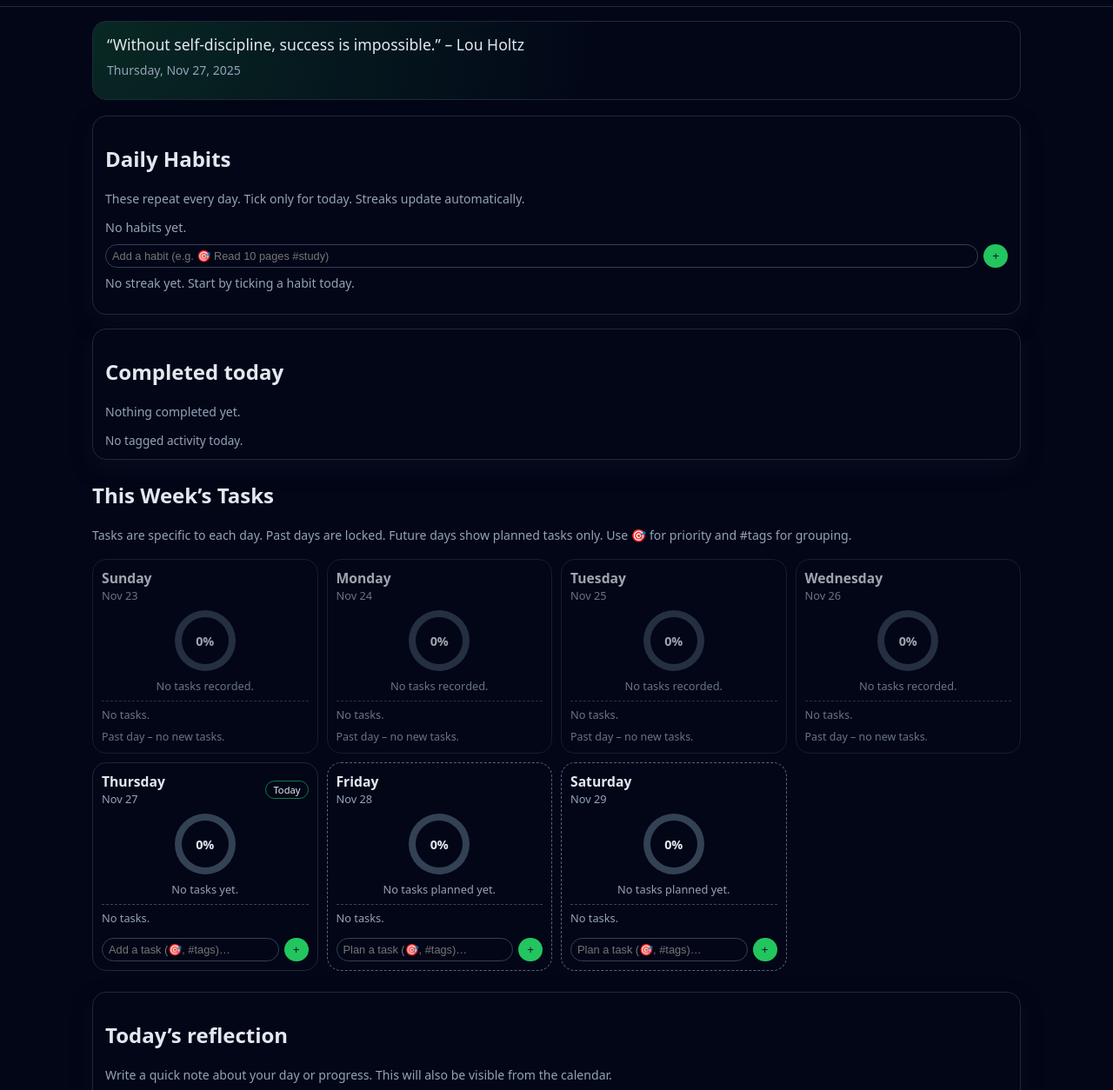
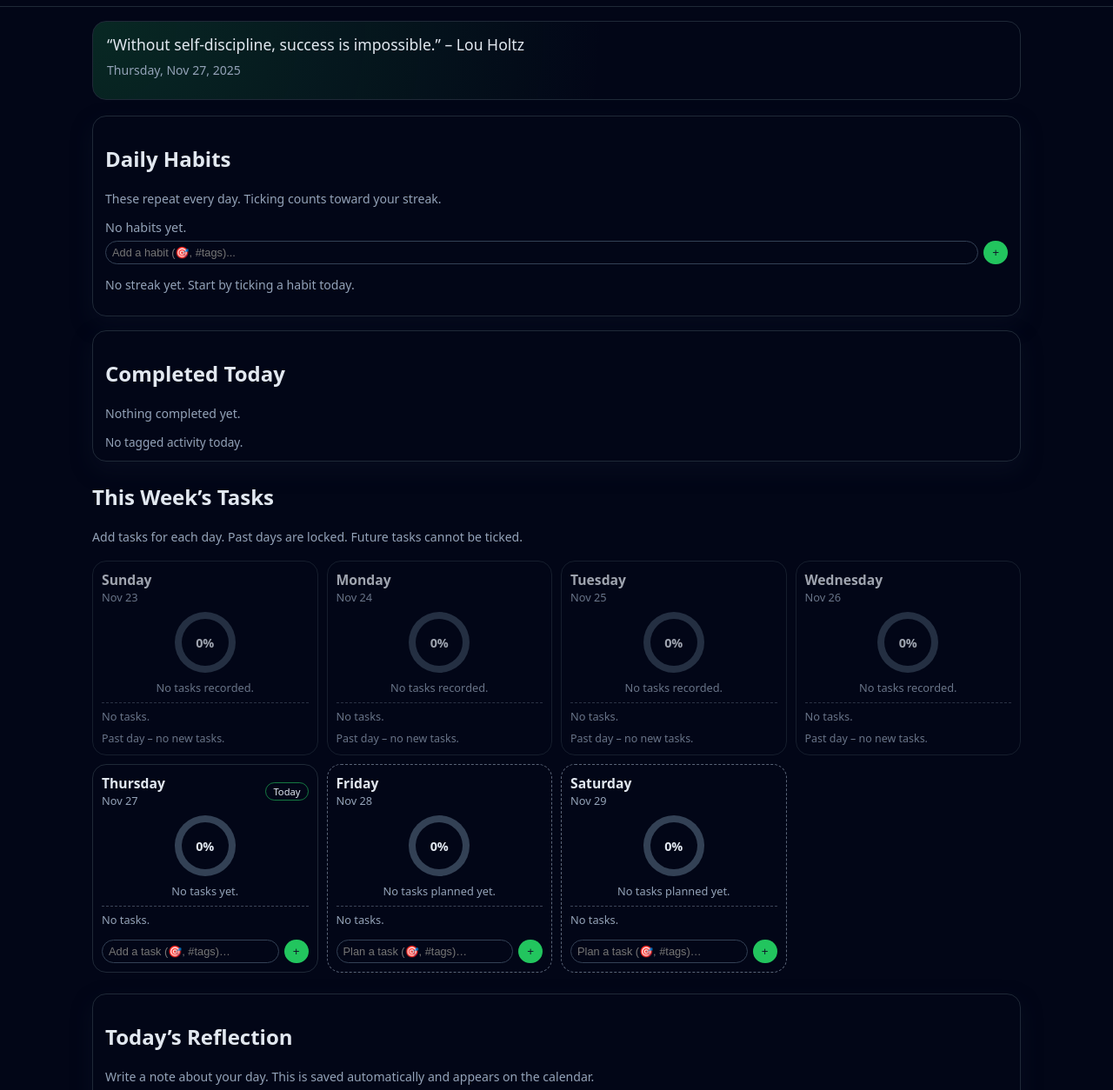
Before and after one commit to Aki17-bored/Vrix, a plain HTML site: page index.html in a window 1280 px wide. Shown: the part 46-1300 px from the top of the page at 87% size. Drawn offline with Linux system fonts and the light colour scheme.

Commit message:
Update index.html

```diff
--- a/index.html
+++ b/index.html
@@ -1,88 +1,114 @@
 <!DOCTYPE html>
 <html lang="en">
 <head>
-  <meta charset="UTF-8">
-  <meta name="viewport" content="width=device-width, initial-scale=1">
-  <title>Vrix – Habit & Task Tracker</title>
+    <meta charset="UTF-8" />
+    <meta name="viewport" content="width=device-width, initial-scale=1" />
 
-  <link rel="manifest" href="manifest.json">
-  <meta name="theme-color" content="#020617">
+    <title>Vrix – Dashboard</title>
 
-  <link rel="stylesheet" href="css/style.css">
+    <!-- PWA -->
+    <link rel="manifest" href="manifest.json" />
+    <meta name="theme-color" content="#020617" />
+
+    <!-- Styles & Scripts -->
+    <link rel="stylesheet" href="css/style.css" />
     <script defer src="js/quote.js"></script>
     <script defer src="js/app.js"></script>
 </head>
+
 <body>
-<!-- VRIX SPLASH SCREEN -->
+
+<!-- ===============================
+      VRIX SPLASH SCREEN
+================================= -->
 <div id="splash" class="splash-screen">
     <div class="splash-inner">
-    <img src="img/vrix-logo-192.png" alt="Vrix logo" class="splash-logo">
+        <img src="img/vrix-logo-192.png" class="splash-logo" alt="Vrix Logo">
         <h1 class="splash-title">Vrix</h1>
         <p class="splash-tagline">Turn your day into a game.</p>
     </div>
 </div>
 
+<!-- ===============================
+           HEADER
+================================= -->
 <header class="top-header">
     <div class="logo">
-    <img src="img/vrix-logo.png" alt="Vrix logo" class="logo-icon">
+        <img src="img/vrix-logo.png" class="logo-icon" alt="Vrix Logo">
         <span>Vrix</span>
     </div>
+
     <nav>
         <a href="index.html" class="active">Dashboard</a>
         <a href="weekly.html">Stats</a>
         <a href="monthly.html">Calendar</a>
         <a href="settings.html">Settings</a>
     </nav>
+
     <button id="themeToggle" class="theme-btn">🌙</button>
 </header>
 
+<!-- ===============================
+           MAIN CONTENT
+================================= -->
 <main class="container">
-  <!-- MOTIVATIONAL QUOTE -->
+
+    <!-- 1️⃣ MOTIVATIONAL QUOTE -->
     <section class="quote-box">
         <div id="quoteText" class="quote-text"></div>
         <p id="todayLabel" class="small quote-date"></p>
     </section>
 
-  <!-- DAILY HABITS -->
+    <!-- 2️⃣ DAILY HABITS -->
     <section class="todo-box">
         <h2 class="todo-title">Daily Habits</h2>
-    <p class="small">
-      These repeat every day. Tick only for today. Streaks update automatically.
-    </p>
+        <p class="small">These repeat every day. Ticking counts toward your streak.</p>
 
         <div id="habitList"></div>
 
-    <form id="habitForm" class="add-task" style="margin-top: 10px;">
-      <input id="habitInput" type="text" placeholder="Add a habit (e.g. 🎯 Read 10 pages #study)" autocomplete="off">
+        <form id="habitForm" class="add-task">
+            <input id="habitInput" type="text" placeholder="Add a habit (🎯, #tags)..." autocomplete="off">
             <button type="submit">+</button>
         </form>
 
-    <p id="overallStreakText" class="small" style="margin-top: 8px;"></p>
+        <p id="overallStreakText" class="small"></p>
     </section>
 
-  <!-- COMPLETED TODAY -->
+    <!-- 3️⃣ COMPLETED TODAY SUMMARY -->
     <section class="todo-box" style="margin-top: 16px;">
-    <h2 class="todo-title">Completed today</h2>
+        <h2 class="todo-title">Completed Today</h2>
         <p id="todayCompletedText" class="small"></p>
         <div id="todayTagSummary" class="tag-summary"></div>
     </section>
 
-  <!-- WEEKLY TASK BOARD -->
+    <!-- 4️⃣ WEEKLY SCHEDULE / TASKS -->
     <section style="margin-top: 24px;">
         <h2 class="todo-title">This Week’s Tasks</h2>
-    <p class="small">
-      Tasks are specific to each day. Past days are locked. Future days show planned tasks only.
-      Use 🎯 for priority and #tags for grouping.
-    </p>
+        <p class="small">Add tasks for each day. Past days are locked. Future tasks cannot be ticked.</p>
+
         <div id="weekBoard" class="week-board"></div>
     </section>
 
-  <!-- DAILY REFLECTION NOTE -->
+    <!-- 5️⃣ TODAY'S REFLECTION -->
     <section class="todo-box" style="margin-top: 24px;">
-    <h2 class="todo-title">Today’s reflection</h2>
-    <p class="small">Write a quick note about your day or progress. This will also be visible from the calendar.</p>
+        <h2 class="todo-title">Today’s Reflection</h2>
+        <p class="small">Write a note about your day. This is saved automatically and appears on the calendar.</p>
+
         <textarea id="todayNote" class="note-input" rows="3" placeholder="How did today go?"></textarea>
     </section>
+
 </main>
+
+<!-- ===============================
+      SERVICE WORKER REGISTER
+================================= -->
+<script>
+if ("serviceWorker" in navigator) {
+    window.addEventListener("load", () => {
+        navigator.serviceWorker.register("service-worker.js");
+    });
+}
+</script>
+
 </body>
 </html>
```
Lines whose indentation alone changed are shown as unchanged.
